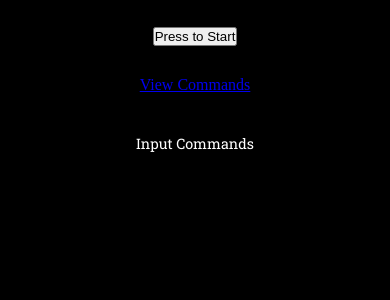
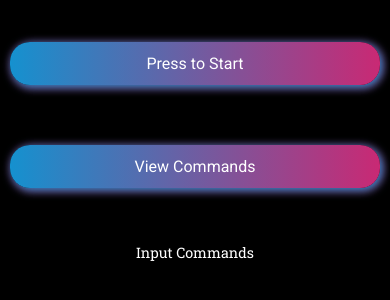
Before and after one commit to codershubh1432/LuciferAiassistant, a plain HTML site: page index.html in a window 390 px wide. Shown: the part 506-806 px from the top of the page. Drawn offline with Linux system fonts and the light colour scheme; a web font is replaced by a local one.

Commit message:
Update style.css

```diff
--- a/style.css
+++ b/style.css
@@ -1,3 +1,4 @@
+
 @import url('https://fonts.googleapis.com/css2?family=Alfa+Slab+One&family=Clicker+Script&family=Roboto+Slab:wght@100..900&family=Roboto:ital,wght@0,100..900;1,100..900&display=swap');
 
 * {
@@ -41,7 +42,7 @@ h1 {
   display: block;
 }
 
-#btn {
+.btn {
   width: 30%;
   background: linear-gradient(to right, rgb(21, 145, 207), rgb(201, 41, 116));
   padding: 10px;
@@ -56,9 +57,11 @@ h1 {
   border: none;
   transition: all 0.5s;
   cursor: pointer;
+  text-decoration: none;
+  font-family: "Roboto", sans-serif;
 }
 
-#btn:hover {
+.btn:hover {
   box-shadow: 2px 2px 20px rgb(21, 145, 207), 2px 2px 20px rgb(201, 41, 116);
   letter-spacing: 2px;
 }
@@ -92,7 +95,7 @@ h1 {
     width: 160px;
     margin-top: 10px;
   }
-  #btn {
+  .btn {
     width: 70%;
     font-size: 1.1rem;
     margin: 10px auto;
@@ -126,7 +129,7 @@ h1 {
     margin: 15px auto 0 auto;
     display: block;
   }
-  #btn {
+  .btn {
     width: 85%;
     font-size: 1rem;
     padding: 12px;
@@ -163,7 +166,7 @@ h1 {
     margin: 10px auto 0 auto;
     display: block;
   }
-  #btn {
+  .btn {
     width: 95%;
     font-size: 1rem;
     padding: 12px;
```
